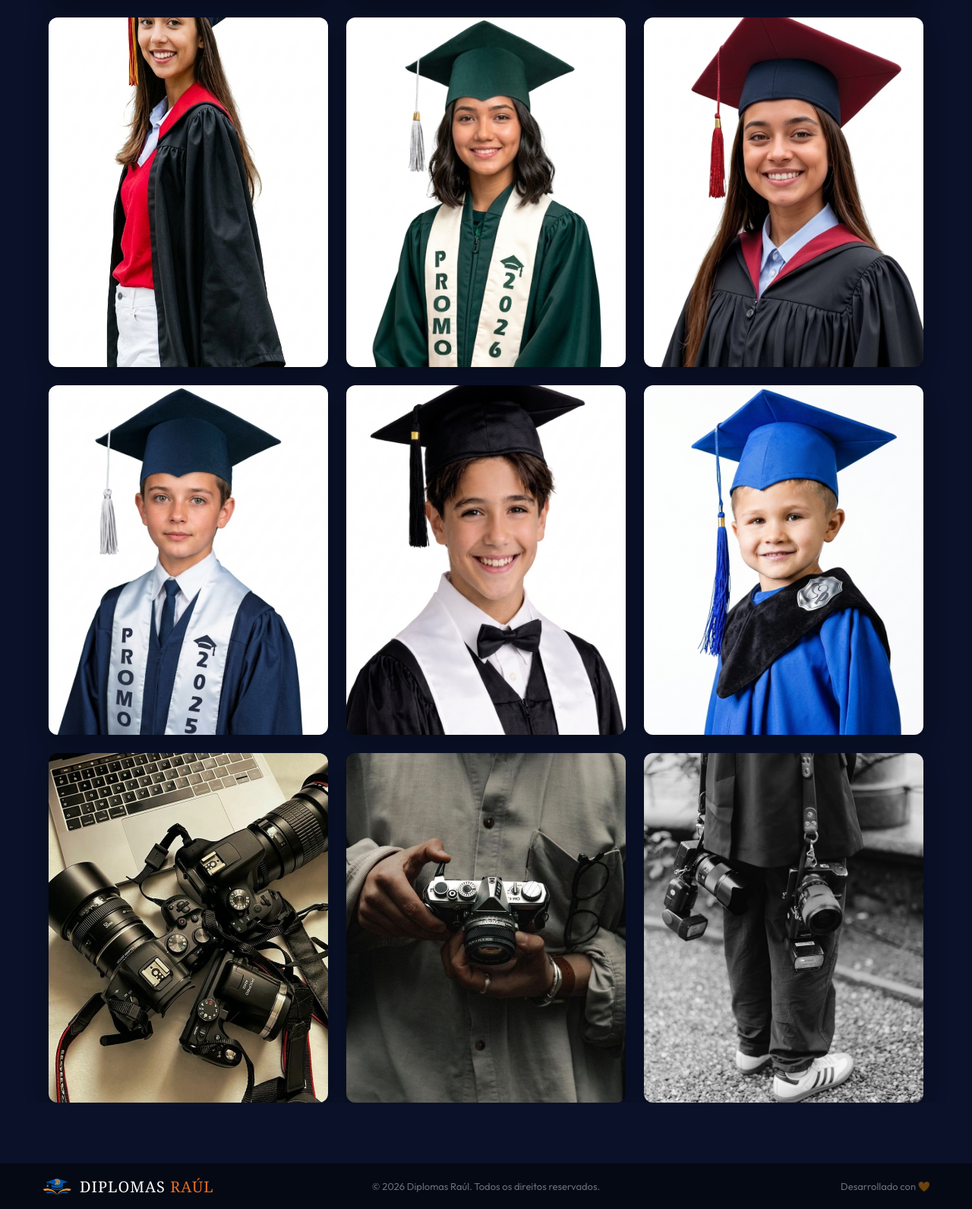
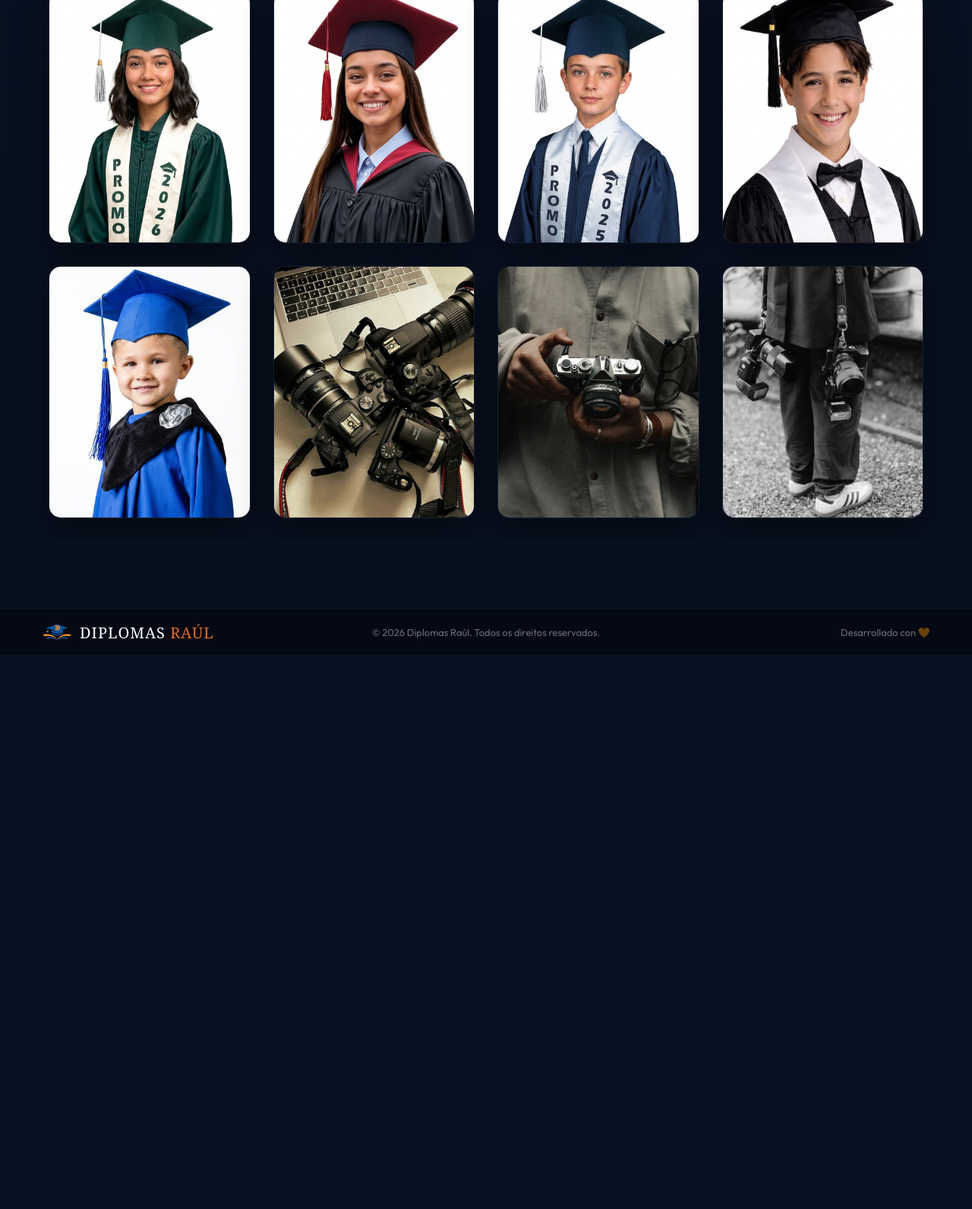
Before and after one commit to NickMakleury/diplomas_raul, a PHP site: page /devweb/portfolio.php in a window 1280 px wide. Shown: the part 858-2449 px from the top of the page at 76% size. After the commit the page ends 1720 px from the top, so only its background shows below. Run offline with PHP 8.4, Linux system fonts and the light colour scheme; some web fonts are replaced.

Commit message:
Save dando uma mexida geral pela ia do antigravity

```diff
--- a/assets/css/style.css
+++ b/assets/css/style.css
@@ -2696,13 +2696,15 @@ body {
 }
 
 .portfolio-modal-box {
-  background: linear-gradient(145deg, #0a1128, #07101f);
+  background: rgba(10, 17, 40, 0.65);
+  backdrop-filter: blur(16px);
+  -webkit-backdrop-filter: blur(16px);
   width: 90%;
   max-width: 1200px;
   height: 85vh;
   border-radius: 20px;
-  border: 1px solid rgba(224, 109, 36, 0.2);
-  box-shadow: 0 25px 60px rgba(0, 0, 0, 0.6);
+  border: 1px solid rgba(255, 255, 255, 0.1);
+  box-shadow: 0 30px 80px rgba(0, 0, 0, 0.8);
   position: relative;
   display: flex;
   flex-direction: column;
@@ -2754,10 +2756,11 @@ body {
 
 .portfolio-full-grid {
   display: grid;
-  grid-template-columns: repeat(auto-fill, minmax(240px, 1fr));
-  gap: 20px;
-  padding: 30px 40px;
+  grid-template-columns: repeat(auto-fill, minmax(260px, 1fr));
+  gap: 30px;
+  padding: 30px 5%;
   overflow-y: auto;
+  margin-bottom: 30px;
 }
 
 .portfolio-full-grid::-webkit-scrollbar {
@@ -2775,25 +2778,41 @@ body {
 
 .portfolio-item {
   position: relative;
-  border-radius: 12px;
+  border-radius: 16px;
   overflow: hidden;
   aspect-ratio: 4/5;
-  box-shadow: 0 10px 20px rgba(0, 0, 0, 0.3);
-  transition: transform 0.4s ease, box-shadow 0.4s ease;
+  box-shadow: 0 15px 45px rgba(0, 0, 0, 0.4);
+  transition: transform 0.5s cubic-bezier(0.2, 0.8, 0.2, 1), box-shadow 0.5s ease;
   background: #061326;
+  border: 1px solid rgba(255,255,255,0.05);
   cursor: pointer;
 }
 
+.portfolio-item::before {
+  content: '';
+  position: absolute;
+  inset: 0;
+  background: linear-gradient(to top, rgba(0,0,0,0.8) 0%, transparent 50%);
+  opacity: 0;
+  transition: opacity 0.5s ease;
+  z-index: 1;
+}
+
+.portfolio-item:hover::before {
+  opacity: 1;
+}
+
 .portfolio-item:hover {
-  transform: translateY(-8px);
-  box-shadow: 0 15px 30px rgba(224, 109, 36, 0.25);
+  transform: translateY(-12px) scale(1.02);
+  box-shadow: 0 25px 60px rgba(224, 109, 36, 0.25);
+  border-color: rgba(224, 109, 36, 0.3);
 }
 
 .portfolio-item img {
   width: 100%;
   height: 100%;
   object-fit: cover;
-  transition: transform 0.6s ease;
+  transition: transform 0.8s ease;
 }
 
 .portfolio-item:hover img {
--- a/index.php
+++ b/index.php
@@ -30,7 +30,6 @@
       <a href="#servicos">Servicios</a>
       <a href="#portfolio">Portafolio</a>
       <a href="#sobre">Sobre Nosotros</a>
-      <a href="agendar.php">Agendar</a>
       <a href="#contato">Contacto</a>
     </nav>
     <a href="agendar.php" class="btn-header btn-agendar">
--- a/portfolio.php
+++ b/portfolio.php
@@ -10,51 +10,29 @@
   <link href="https://fonts.googleapis.com/css2?family=Outfit:wght@300;400;500;600;700&display=swap" rel="stylesheet">
   <style>
     /* Estilos extras específicos para o portfólio completo */
+    main {
+      background: radial-gradient(circle at top, rgba(10, 17, 40, 0.8), #07101f 70%);
+      min-height: 100vh;
+      padding-bottom: 60px;
+    }
     .portfolio-page-header {
-      padding-top: 150px;
-      padding-bottom: 50px;
+      padding-top: 160px;
+      padding-bottom: 60px;
       text-align: center;
     }
     .portfolio-page-header h1 {
       font-family: 'IMFellFrenchCanon', serif;
-      font-size: 3.5rem;
+      font-size: 4.5rem;
       color: #fff;
-      margin-bottom: 15px;
+      margin-bottom: 20px;
+      text-shadow: 0 10px 30px rgba(0,0,0,0.5);
     }
     .portfolio-page-header p {
-      color: rgba(255, 255, 255, 0.7);
-      font-size: 1.1rem;
-      max-width: 600px;
+      color: rgba(255, 255, 255, 0.6);
+      font-size: 1.15rem;
+      max-width: 650px;
       margin: 0 auto;
-    }
-    .portfolio-full-grid {
-      display: grid;
-      grid-template-columns: repeat(auto-fill, minmax(280px, 1fr));
-      gap: 24px;
-      padding: 0 5%;
-      margin-bottom: 80px;
-    }
-    .portfolio-item {
-      position: relative;
-      border-radius: 12px;
-      overflow: hidden;
-      aspect-ratio: 4/5;
-      box-shadow: 0 10px 30px rgba(0, 0, 0, 0.3);
-      transition: transform 0.4s ease, box-shadow 0.4s ease;
-      background: #061326;
-    }
-    .portfolio-item:hover {
-      transform: translateY(-10px);
-      box-shadow: 0 15px 40px rgba(224, 109, 36, 0.2);
-    }
-    .portfolio-item img {
-      width: 100%;
-      height: 100%;
-      object-fit: cover;
-      transition: transform 0.6s ease;
-    }
-    .portfolio-item:hover img {
-      transform: scale(1.05);
+      line-height: 1.6;
     }
     .portfolio-back-btn {
       display: inline-flex;
@@ -144,7 +122,6 @@
     </div>
     <nav class="menu">
       <a href="index.php">Volver al Inicio</a>
-      <a href="agendar.php">Agendar</a>
     </nav>
     <a href="agendar.php" class="btn-header btn-agendar">Reservar Sesión</a>
   </header>
```
Also changed, not shown: backend/Models/ChatbotOption.php (line endings or trailing spaces).
